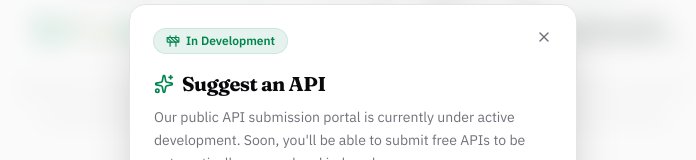
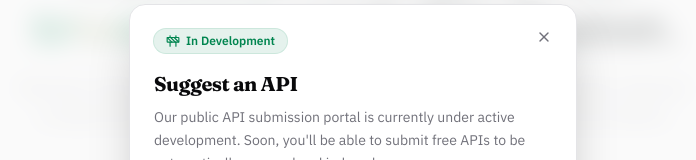
Before and after one commit to millareskenneth/Verita, a Next.js app: page / in a window 1280 px wide. Both pictures are taken after a click on the button "Suggest API". Shown: the part 212-372 px from the top of the page, without its empty margins (287-983 px from the left). Built offline with nearby package versions, Linux system fonts and the light colour scheme; no server answers.

Commit message:
style(modal): remove icon from left of Suggest an API modal title

```diff
--- a/src/components/modals/SuggestApiModal.tsx
+++ b/src/components/modals/SuggestApiModal.tsx
@@ -2,7 +2,7 @@
 
 import { useEffect } from "react";
 import { AnimatePresence, motion } from "framer-motion";
-import { Sparkles, ShieldCheck, FileCode, X, Construction } from "lucide-react";
+import { ShieldCheck, FileCode, X, Construction } from "lucide-react";
 import { Button } from "@/components/ui/shadcn/button";
 
 interface SuggestApiModalProps {
@@ -67,8 +67,7 @@ export function SuggestApiModal({ isOpen, onClose }: SuggestApiModalProps) {
 
             {/* Content */}
             <div className="mt-4">
-              <h3 className="flex items-center gap-2 font-display text-xl font-bold tracking-tight text-foreground">
-                <Sparkles className="size-5 text-primary" />
+              <h3 className="font-display text-xl font-bold tracking-tight text-foreground">
                 Suggest an API
               </h3>
               <p className="mt-2 text-sm leading-relaxed text-muted-foreground">
```
